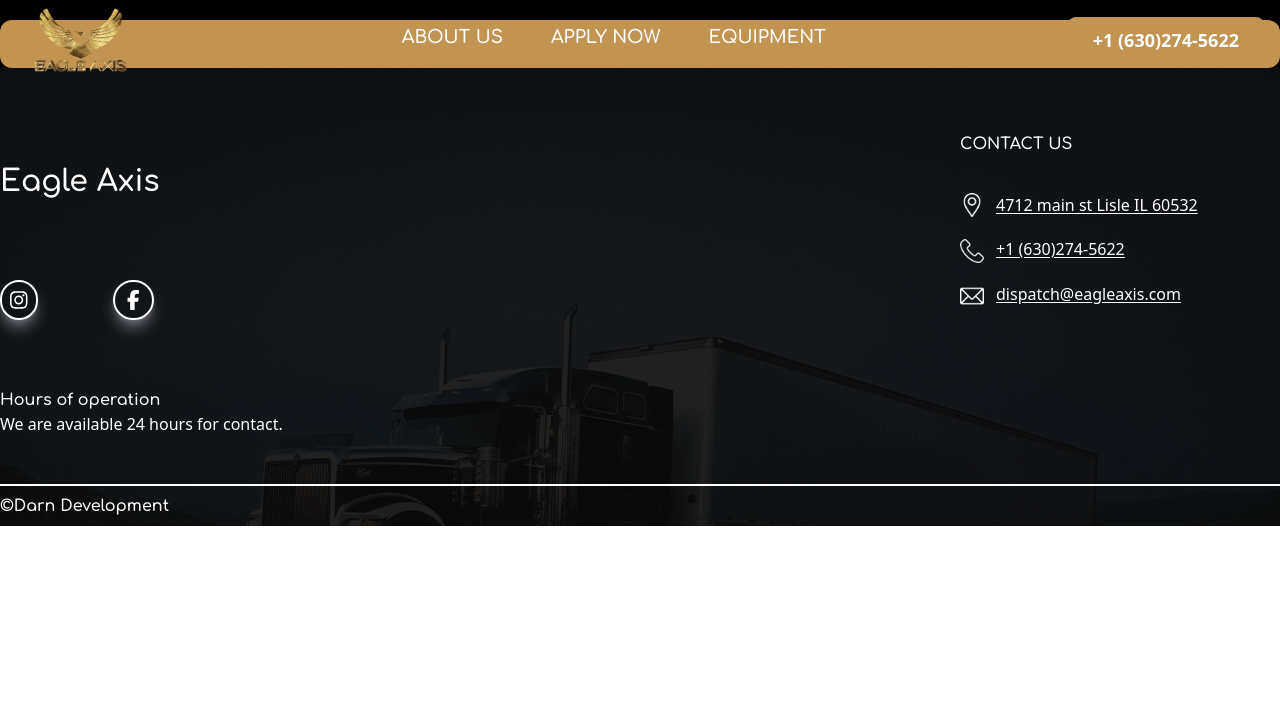
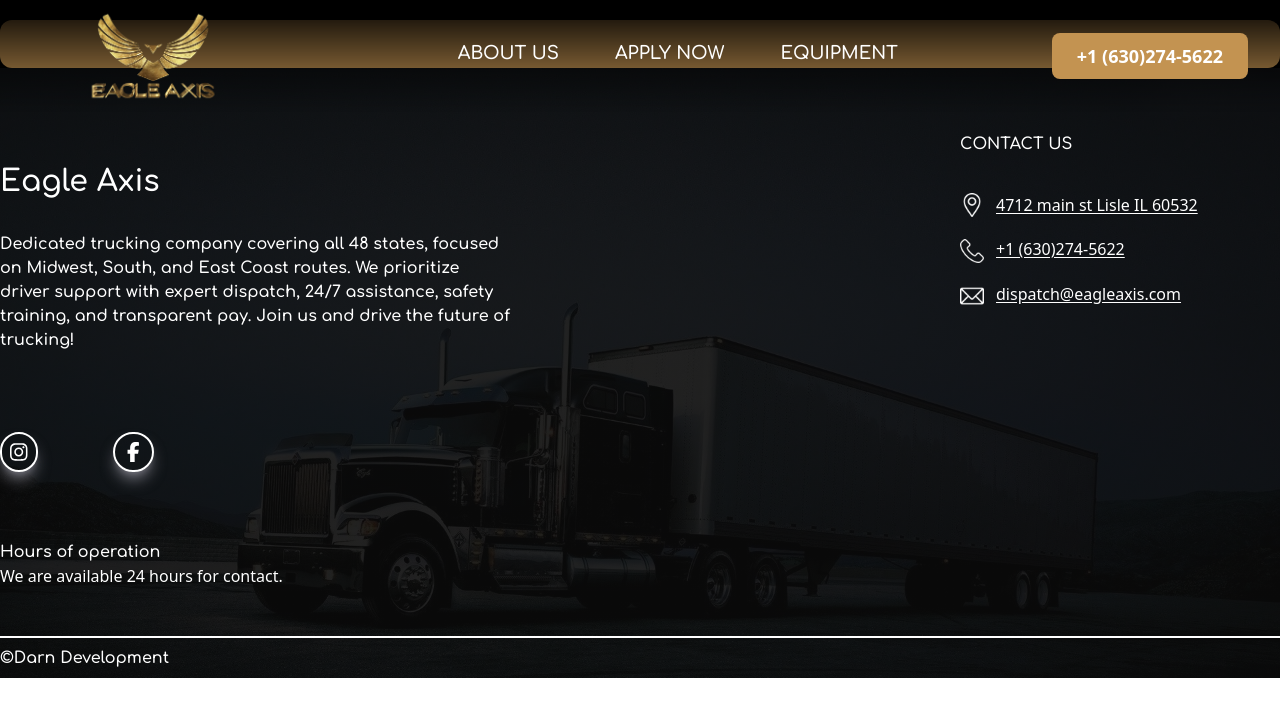
Before and after one commit to darnteam/Eagle-Axis, a React (Create React App) app: page /apply-now in a window 1280 px wide. Shown: the top 716 px of the page. Built offline with nearby package versions, Linux system fonts and the light colour scheme.

Commit message:
minor updates upon client's requirements

```diff
--- a/src/components/ApplicationModal/ApplicationModal.jsx
+++ b/src/components/ApplicationModal/ApplicationModal.jsx
@@ -33,8 +33,8 @@
       >
         {position}
       </button>
-      <dialog id={id} className="modal">
-        <div className="modal-box">
+      <dialog id={id} className="modal" >
+        <div className="modal-box bg-black" style={{ backgroundColor: "oklch(var(--b1, 0.6) / var(--tw-bg-opacity, 1))" }}>
           <form method="dialog" onSubmit={handleSubmit}>
             <button
               className="btn btn-sm btn-circle btn-ghost absolute right-2 text-primaryYellow text-lg top-2"
--- a/src/components/Footer/Footer.jsx
+++ b/src/components/Footer/Footer.jsx
@@ -25,10 +25,20 @@
           <div className="mt-24 mb-12  lg:w-[40%]">
             <h1
               style={{ fontFamily: "Comfortaa" }}
-              className="text-3xl text-center lg:text-start text-white hover:text-primaryYellow"
+              className="text-3xl text-center lg:text-start text-white hover:text-primaryYellow mb-8"
             >
               Eagle Axis
             </h1>
+
+            <div>
+            <p
+                style={{ fontFamily: "Comfortaa" }}
+                className="text-l text-center lg:text-start text-white font-semibold mb-0"
+            >
+                Dedicated trucking company covering all 48 states, focused on Midwest, South, and East Coast routes. We prioritize driver support with expert dispatch, 24/7 assistance, safety training, and transparent pay. Join us and drive the future of trucking!
+            </p>
+            </div>
+
 
             <div className="flex justify-between w-[80%] mx-auto lg:mx-0 lg:w-[30%] mt-20">
               <a href="https://www.instagram.com/eagleaxis_trucking?utm_source=ig_web_button_share_sheet&igsh=ZDNlZDc0MzIxNw==">
--- a/src/components/NavBar/NavBar.jsx
+++ b/src/components/NavBar/NavBar.jsx
@@ -34,23 +34,29 @@
 
   return (
     <nav
-      className={`mx-auto flex justify-between items-center border-solid h-20 w-full fixed top-0 left-0 z-50 transition-colors duration-300 ${
-        scrolled ? "bg-black bg-opacity-100" : "bg-transparent"
+      className={`mx-auto flex justify-between items-center border-solid h-24 w-full fixed top-0 left-0 z-50 transition-all duration-300 ${
+        scrolled
+          ? "bg-black bg-opacity-100 h-20"
+          : "bg-gradient-to-b from-black to-transparent h-28"
       }`}
     >
       <NavLink
-        className="hidden lg:flex flex-row h-20 w-1/8 p-0 mx-2 justify-center items-center hover:cursor-pointer"
+        className="flex flex-row h-full p-2 justify-center items-center hover:cursor-pointer transition-all duration-300 lg:mx-4 mx-2"
         to="/"
         onClick={scrollToTop}
       >
         <img
-          className="object-cover scale-75 h-24 w-36 m-0 p-0"
+          className={`object-contain transition-all lg:ml-0 -ml-8 duration-300 ${
+            scrolled
+              ? "lg:h-14 lg:w-44 h-12 w-36"
+              : "lg:h-24 lg:w-64 h-16 w-48"
+          }`}
           src={Logo}
           alt="Eagle Axis Logo"
         />
       </NavLink>
 
-      <ul className="hidden lg:flex flex-row justify-center items-center h-full space-x-6">
+      <ul className="hidden lg:flex flex-row justify-center items-center h-full space-x-8 flex-grow">
         {paths.map((e) => (
           <li
             style={{ fontFamily: "Comfortaa" }}
@@ -83,7 +89,7 @@
         ))}
       </ul>
 
-      <div className="lg:mr-4 flex items-center">
+      <div className="hidden lg:flex lg:mr-8 items-center">
         <a
           href="tel:+1 (630)274-5622"
           className="inline-block px-4 py-2 md:px-5 md:py-2 lg:px-6 lg:py-2 text-white rounded-lg bg-primaryYellow text-sm md:text-base lg:text-lg font-semibold transform transition-all duration-300 ease-in-out hover:scale-105 hover:bg-transparent hover:text-primaryYellow border border-transparent hover:border-primaryYellow"
@@ -92,8 +98,7 @@
         </a>
       </div>
 
-      {/* Mobile Menu Toggle Button */}
-      <div className="lg:hidden z-40 p-4">
+      <div className="lg:hidden z-40 p-4 mr-2">
         <img
           src={Burger}
           alt="burger menu"
@@ -102,7 +107,6 @@
         />
       </div>
 
-      {/* Mobile Menu */}
       <div
         className={`fixed top-0 inset-0 bg-black z-40 flex flex-col items-center justify-center transform transition-transform duration-500 ease-in-out h-screen w-screen ${
           mobileMenu ? "translate-y-0" : "-translate-y-full"
@@ -110,25 +114,11 @@
       >
         <img
           src={CloseMenu}
-          className="absolute top-5 right-5 w-6 h-6 cursor-pointer z-50"
+          className="absolute top-6 right-6 w-7 h-7 cursor-pointer z-50"
           alt="Close menu"
           onClick={() => setMobileMenu(false)}
         />
-        <div className="flex flex-col items-center">
-          <NavLink
-            className="flex flex-row h-20  p-2 justify-center items-center cursor-pointer mb-6"
-            to="/"
-            onClick={() => {
-              setMobileMenu(false);
-              scrollToTop();
-            }}
-          >
-            <img
-              className="object-cover w-32 m-0 p-0 mb-8"
-              src={Logo}
-              alt="Eagle Axis Logo"
-            />
-          </NavLink>
+        <div className="flex flex-col items-center space-y-6">
           {paths.map((e) => (
             e.state ? (
               <button
@@ -137,7 +127,7 @@
                   navigate(e.link, { state: e.state });
                   setMobileMenu(false);
                 }}
-                className="text-white text-2xl py-2 hover:text-primaryYellow"
+                className="text-white text-2xl py-2 hover:text-primaryYellow transition-all duration-300"
               >
                 {e.pathway}
               </button>
@@ -145,7 +135,7 @@
               <NavLink
                 key={e.pathway}
                 to={e.link}
-                className="text-white text-2xl py-2 hover:text-primaryYellow"
+                className="text-white text-2xl py-2 hover:text-primaryYellow transition-all duration-300"
                 onClick={() => setMobileMenu(false)}
               >
                 {e.pathway}
@@ -154,7 +144,7 @@
           ))}
           <a
             href="tel:+1 (630)274-5622"
-            className="mt-6 px-4 py-2 md:px-5 md:py-2 lg:px-6 lg:py-2 text-white rounded-lg bg-primaryYellow text-lg font-semibold transform transition-all duration-300 ease-in-out hover:scale-105 hover:bg-transparent hover:text-primaryYellow border border-transparent hover:border-primaryYellow"
+            className="mt-6 px-6 py-3 text-white rounded-lg bg-primaryYellow text-xl font-semibold transform transition-all duration-300 ease-in-out hover:scale-105 hover:bg-transparent hover:text-primaryYellow border border-transparent hover:border-primaryYellow"
           >
             +1 (630)274-5622
           </a>
--- a/src/components/membership-plans/memberships.jsx
+++ b/src/components/membership-plans/memberships.jsx
@@ -43,7 +43,6 @@
               Transparency is a key aspect of our company. See how much you can
               earn by reviewing the paychecks received by our drivers this month.
             </p>
-            <div className="w-[2px] h-12 md:h-20 bg-white"></div>
           </div>
 
           <div className="flex justify-center space-x-4 md:space-x-8 my-8">
```
